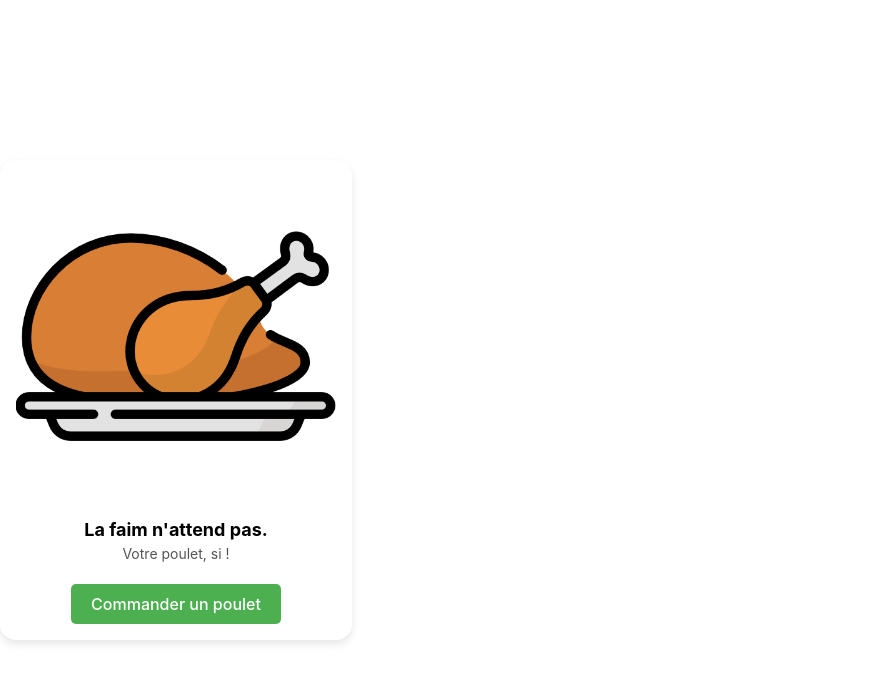
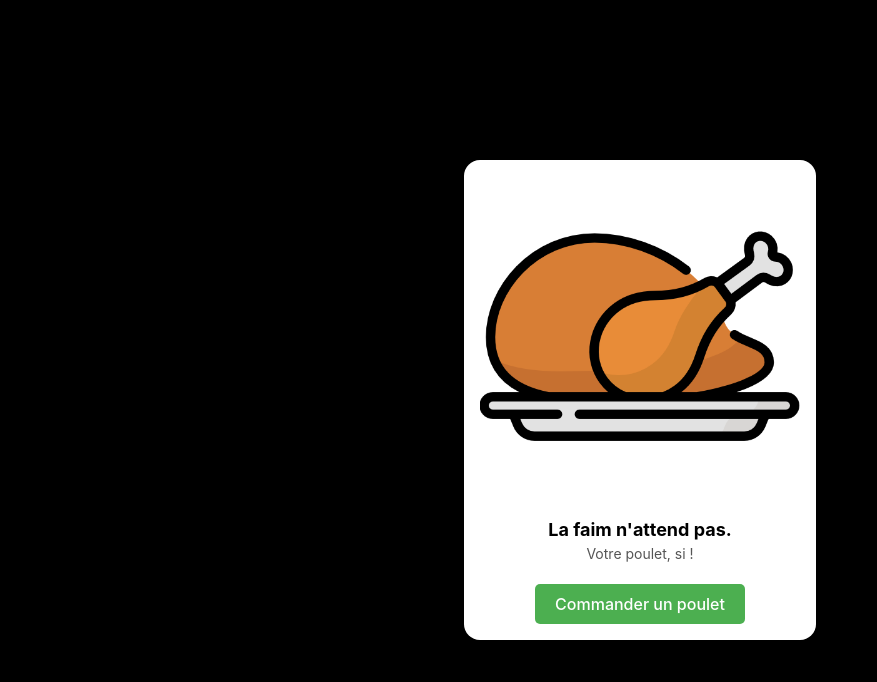
Before and after one commit to ynov-ikftree/gopoulet, a React (Vite) app in the folder frontend/gopoulet/: page / in a window 1280 px wide. Shown: the top 682 px of the page, without its empty margins (0-877 px from the left). Built offline with nearby package versions, Linux system fonts and the light colour scheme.

Commit message:
update OrderComponent interface

```diff
--- a/frontend/gopoulet/src/components/OrderComponent.jsx
+++ b/frontend/gopoulet/src/components/OrderComponent.jsx
@@ -1,7 +1,7 @@
 // src/components/OrderComponent.jsx
 import React from 'react';
 import { useNavigate } from 'react-router-dom';
-import roastedChicken from '../assets/img/cuisse-de-poulet.png'; // Assurez-vous que le chemin est correct
+import roastedChicken from '../assets/img/cuisse-de-poulet.png';
 
 const OrderComponent = () => {
   const navigate = useNavigate();
@@ -12,6 +12,7 @@ const OrderComponent = () => {
   };
 
   return (
+    <div style={styles.pageContainer}>
       <div style={styles.container}>
         <img src={roastedChicken} alt="Poulet Rôti" style={styles.image} />
         <h2 style={styles.textHeader}>La faim n'attend pas.</h2>
@@ -20,10 +21,19 @@ const OrderComponent = () => {
           Commander un poulet
         </button>
       </div>
+    </div>
   );
 };
 
 const styles = {
+  pageContainer: {
+    display: 'flex',
+    alignItems: 'center',
+    justifyContent: 'center',
+    height: '100vh',
+    width: '100vw',
+    backgroundColor: '#000',
+  },
   container: {
     display: 'flex',
     flexDirection: 'column',
@@ -34,6 +44,7 @@ const styles = {
     borderRadius: '1em',
     boxShadow: '0 4px 8px rgba(0, 0, 0, 0.1)',
     maxWidth: '20em',
+    // Centrez le contenu à l'intérieur du conteneur
   },
   image: {
     maxWidth: '100%',
```
Lines whose indentation alone changed are shown as unchanged.
